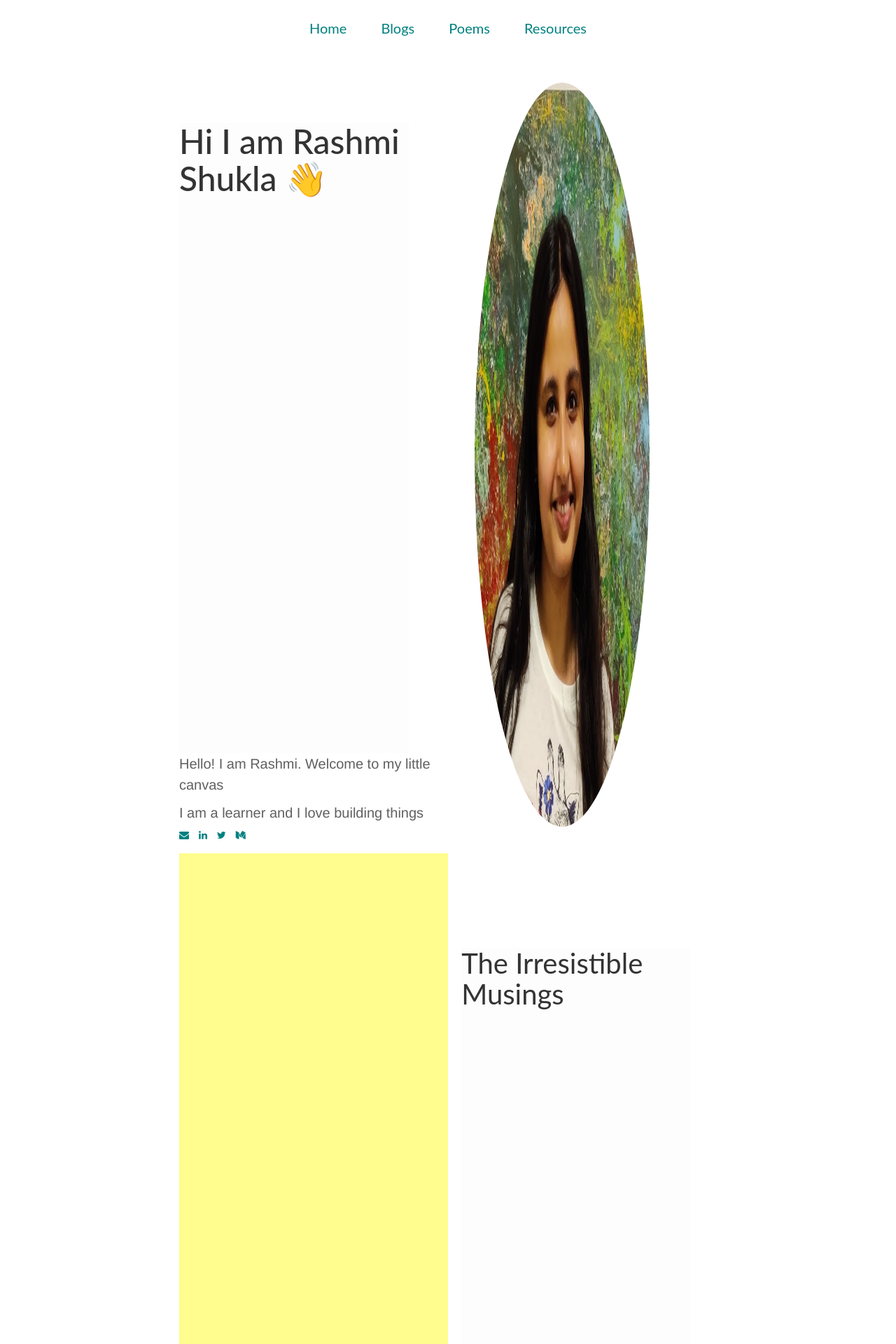
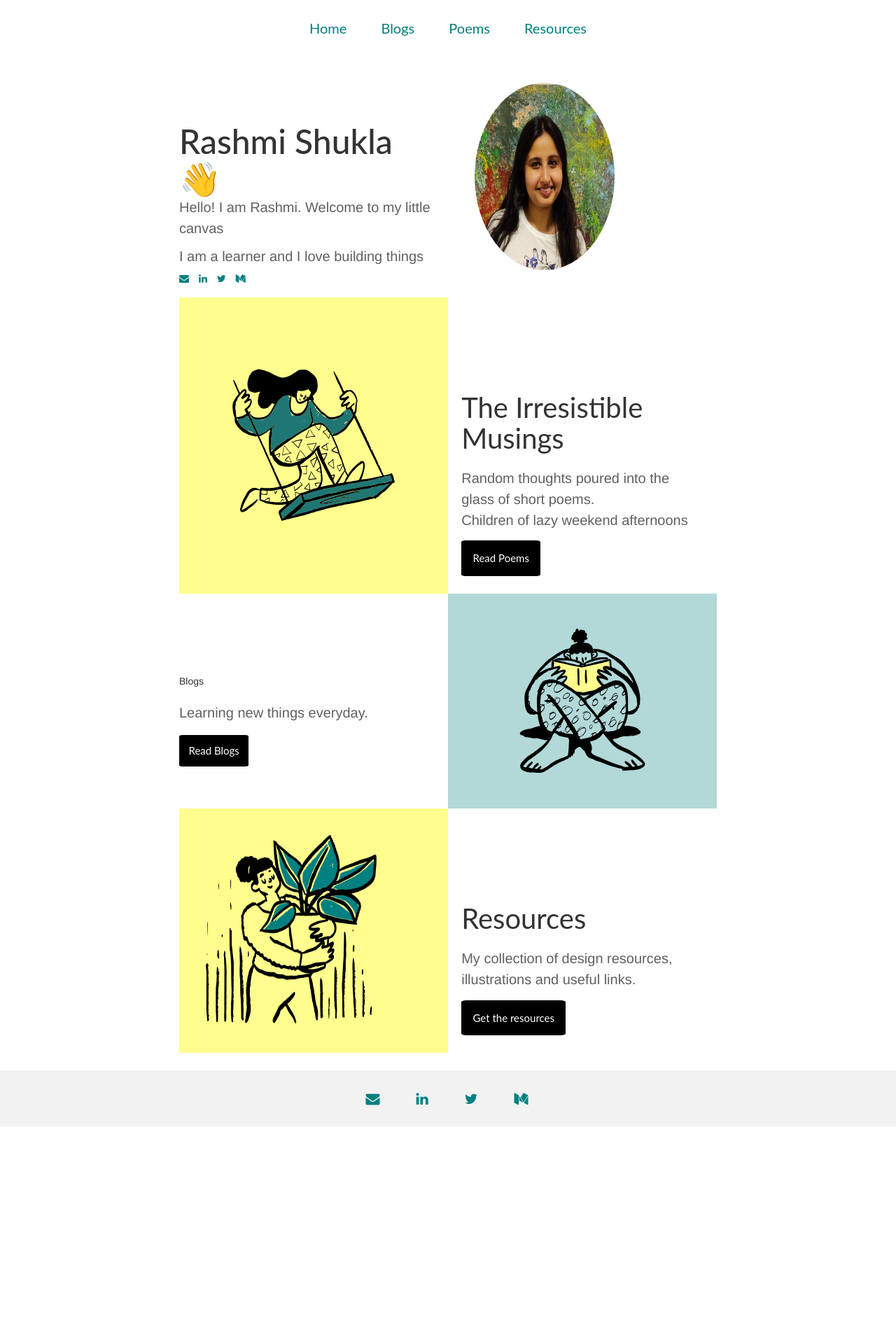
Before and after one commit to Rashmihere/Rashmihere.github.io, a Jekyll site: the page index.html, which Jekyll copies as it is, in a window 1280 px wide. Shown: the top 1920 px of the page at 70% size. Built offline with Jekyll 4.4.1, drawn with Linux system fonts in a browser that asks for light colours; some web fonts are replaced; after the commit the page ends 1609 px from its top, so only the background shows below that.

Commit message:
Revert Changes

```diff
--- a/index.html
+++ b/index.html
@@ -55,7 +55,7 @@
       <div class = "content" >
           <div class ="text-section" style = "padding-left: 0">
               <div class = "title-box" >
-              <h2 class = "site-title"  > Hi I am Rashmi Shukla 👋</h2>
+              <h2 class = "site-title"  > Rashmi Shukla 👋</h1>
               <p class = "text"> Hello! I am Rashmi. Welcome to my little canvas </p>
               <p class = "text">I am a learner and I love building things</p>
               <a class="fa fa-envelope"  href="mailto:rashmishukla1808@gmail.com" style = "color:teal ; margin-right: 10px"></a>
@@ -69,7 +69,7 @@
 
 
          <div class = "img-section" style = "background-color: white" style ="float:right">
-            <img class = "image" style = "border-radius: 50%; width: 250px" src ="assets/images/Profile_Pic.jpg"  > </img>
+            <img class = "image" style = "border-radius: 50%; width: 200px" src ="assets/images/Profile_Pic.jpg"  > </img>
         </div>
 </div>
 
--- a/main.css
+++ b/main.css
@@ -9,7 +9,7 @@ main { display: block; /* Default value of `display` of `main` element is 'inlin
 /** Images */
 img { max-width: 100%; vertical-align: middle; }
 
-h1, h2, h3, h4, h5, h6 {  font-family: 'Lato', 'serif'; color: black; background-color: #fdfdfd; -webkit-text-size-adjust: 100%; -webkit-font-feature-settings: "kern" 1; -moz-font-feature-settings: "kern" 1; -o-font-feature-settings: "kern" 1; font-feature-settings: "kern" 1; font-kerning: normal; display: flex; min-height: 100vh; flex-direction: column;} */
+/* h1, h2, h3, h4, h5, h6 {  } */
 
 /* Links*/
 
```
